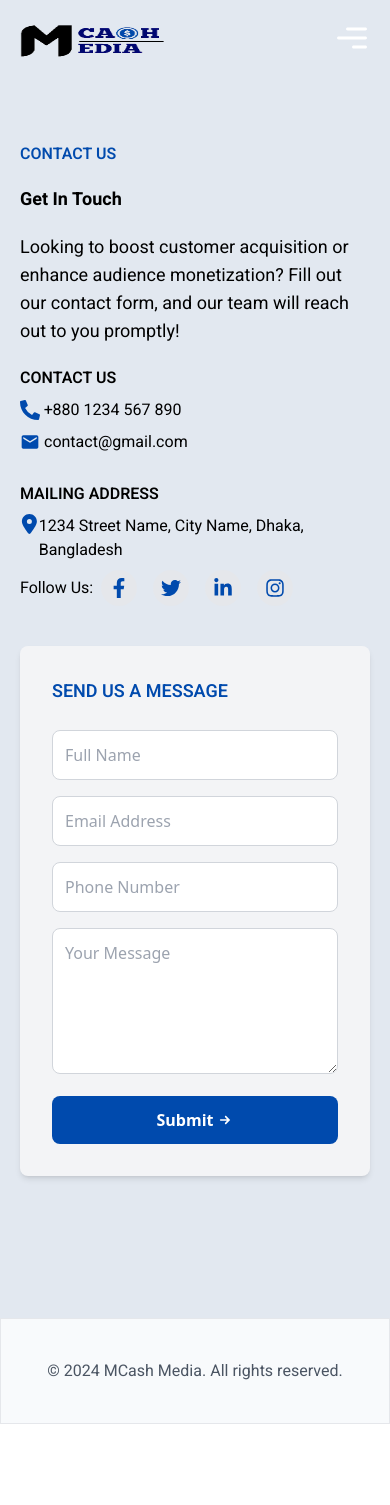
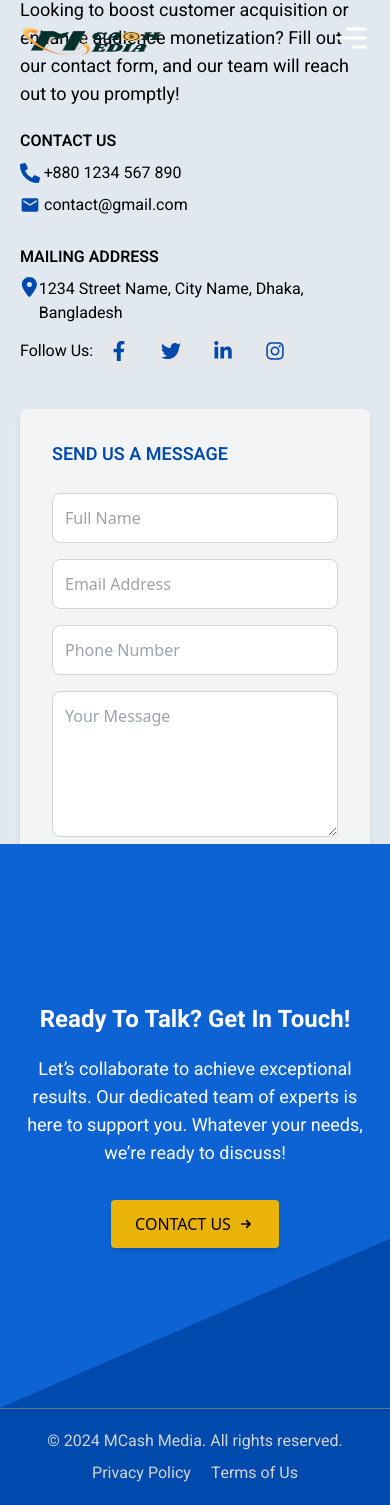
Before and after one commit to mdanamulhasan201/network_landingPage, a React (Vite) app: page /contact in a window 390 px wide. Before the commit the page ends 1424 px from the top, so only its background shows below. Built offline with nearby package versions, Linux system fonts and the light colour scheme.

Commit message:
update soem color

```diff
--- a/src/components/Home/ContactUs.jsx
+++ b/src/components/Home/ContactUs.jsx
@@ -4,8 +4,8 @@ import { motion } from "framer-motion";
 import { useEffect } from "react";
 import AOS from "aos";
 import "aos/dist/aos.css";
+
 const ContactUs = () => {
-
     useEffect(() => {
         AOS.init({
             duration: 1000,
@@ -20,16 +20,27 @@ const ContactUs = () => {
     }, []);
 
     return (
-        <div className="bg-Blue">
-            <div className="max-w-screen-xl mx-auto px-4 py-16" data-aos="fade-up">
-                <h1 className="text-2xl xl:text-4xl font-heebo font-bold text-white text-center">
+        <div className="relative bg-[#004AAD] text-white">
+            {/* Angled Background */}
+            <div
+                className="absolute inset-0 bg-[#1570e7a9]"
+                style={{
+                    clipPath: "polygon(0 0, 100% 0, 100% 70%, 0 100%)",
+                }}
+            ></div>
+
+            {/* Content */}
+            <div className="relative max-w-screen-xl mx-auto px-4 py-40" data-aos="fade-up">
+                <h1 className="text-2xl xl:text-4xl font-heebo font-bold text-center">
                     Ready To Talk? Get In Touch!
                 </h1>
-                <p className="font-heebo text-lg mt-5 text-center text-white max-w-screen-md mx-auto">Let’s collaborate to achieve exceptional results. Our dedicated team of experts is here to support you. Whatever your needs, we’re ready to discuss!</p>
+                <p className="font-heebo text-lg mt-5 text-center max-w-screen-md mx-auto">
+                    Let’s collaborate to achieve exceptional results. Our dedicated team of experts is here to support you. Whatever your needs, we’re ready to discuss!
+                </p>
 
                 <Link to='/contact' className="flex justify-center items-center">
                     <motion.button
-                        className=" uppercase mt-8 flex  items-center border  transform duration-300 text-white px-4 py-2 rounded"
+                        className="uppercase mt-8 flex items-center bg-yellow-500 text-black px-6 py-3 rounded transform duration-300 shadow-md"
                         whileHover={{ scale: 1.05 }}
                     >
                         <span>Contact Us</span>
--- a/src/components/Home/Hero.jsx
+++ b/src/components/Home/Hero.jsx
@@ -45,7 +45,7 @@ const Hero = () => {
     };
 
     return (
-        <motion.div className="relative overflow-hidden py-5 bg-gradient-to-r from-[#f8eaff] to-[#ffffff] text-black group">
+        <motion.div className="relative overflow-hidden py-5 bg-gradient-to-r from-[#f8eaff] to-[#ffffff] text-black group ">
             {/* shaves bg style added */}
             <div>
 
@@ -82,7 +82,7 @@ const Hero = () => {
                 <div className="text-center md:text-left md:w-full">
                     {/* Animated Headline */}
                     <motion.h1
-                        className="text-3xl sm:text-4xl md:text-3xl lg:text-[38px] xl:text-5xl font-extrabold tracking-tight font-heebo text-[#000872] flex flex-wrap justify-center md:justify-start"
+                        className="text-3xl sm:text-4xl md:text-3xl lg:text-[38px] xl:text-5xl font-extrabold tracking-tight font-heebo text-[#0C312B] flex flex-wrap justify-center md:justify-start"
                         aria-label={headline}
                     >
                         {headline.split("").map((char, index) => (
--- /dev/null
+++ b/src/components/Home/styles.css
@@ -0,0 +1,3 @@
+/* .clip-triangle {
+    clip-path: polygon(0 0, 100% 10%, 100% 100%, 0 90%);
+} */
--- a/src/components/shared/Footer.jsx
+++ b/src/components/shared/Footer.jsx
@@ -1,9 +1,20 @@
+import { Link } from "react-router-dom";
+
 const Footer = () => {
     const currentYear = new Date().getFullYear();
 
     return (
-        <div className="text-center py-10 bg-slate-50 text-gray-600 font-heebo border">
-            © {currentYear} MCash Media. All rights reserved.
+        <div className=" py-5 bg-[#004AAD] border-t border-gray-500 text-gray-300 flex flex-col md:flex-row gap-2 justify-between items-center px-5 md:px-5 2xl:px-20">
+            <p className="font-heebo"> © {currentYear} MCash Media. All rights reserved.</p>
+
+            <ul className="flex items-center gap-5 font-heebo ">
+                <li>
+                    <Link to='/' className="hover:underline hover:text-white transform duration-300">Privacy Policy</Link>
+                </li>
+                <li>
+                    <Link to='/' className="hover:underline hover:text-white transform duration-300">Terms of Us</Link>
+                </li>
+            </ul>
         </div>
     );
 };
--- a/src/components/shared/Navbar.jsx
+++ b/src/components/shared/Navbar.jsx
@@ -3,7 +3,7 @@ import { Link, useLocation } from 'react-router-dom';
 import { motion, AnimatePresence } from 'framer-motion';
 import { CgMenuRight, CgMenuRightAlt } from 'react-icons/cg';
 import { AiOutlineClose, AiOutlinePlus, AiOutlineMinus } from 'react-icons/ai';
-import logo from '../../assets/logoo.png';
+import logo from '../../assets/logo.png';
 
 const ResponsiveNavbar = () => {
     const [isMenuOpen, setIsMenuOpen] = useState(false);
--- a/src/layout/Main.jsx
+++ b/src/layout/Main.jsx
@@ -1,6 +1,7 @@
 import { Outlet, useLocation } from "react-router-dom";
 import Navbar from "../components/shared/Navbar";
 import Footer from "../components/shared/Footer";
+import ContactUs from "../components/Home/ContactUs";
 
 const Main = () => {
     const location = useLocation();
@@ -14,7 +15,12 @@ const Main = () => {
             <div className="flex-grow">
                 <Outlet />
             </div>
-            {!hideNavbarAndFooter && <Footer />}
+            {!hideNavbarAndFooter &&
+                <div>
+                    <ContactUs />
+                    <Footer />
+                </div>
+            }
         </div>
     );
 };
--- /dev/null
+++ b/src/page/AboutUs.jsx
@@ -0,0 +1,11 @@
+import React from 'react';
+
+const AboutUs = () => {
+    return (
+        <div>
+            this is about us page
+        </div>
+    );
+};
+
+export default AboutUs;
--- a/src/page/ContactUs.jsx
+++ b/src/page/ContactUs.jsx
@@ -60,7 +60,7 @@ const ContactUs = () => {
             <Helmet>
                 <title>Cash Media | Contact Us</title>
             </Helmet>
-            <div className=" flex items-center justify-center bg-slate-200 px-5 py-[142px]">
+            <div className=" flex items-center justify-center bg-slate-200 px-5 h-screen">
                 <div className="max-w-screen-xl w-full flex flex-col lg:flex-row gap-10 ">
                     {/* Left Side - Contact Info */}
                     <div className="flex flex-col gap-5 justify-center w-full lg:w-1/2" data-aos="zoom-in">
--- a/src/page/Home.jsx
+++ b/src/page/Home.jsx
@@ -2,7 +2,6 @@
 import { Helmet } from 'react-helmet-async';
 import AboutUs from '../components/Home/AboutUs';
 // import Banner from '../components/Home/Banner';
-import ContactUs from '../components/Home/ContactUs';
 import ExtraCare from '../components/Home/ExtraCare';
 import Our_Services from '../components/Home/Our_Services';
 import Partner from '../components/Home/Partner';
@@ -19,7 +18,6 @@ const Home = () => {
             <AboutUs />
             <Our_Services />
             <ExtraCare />
-            <ContactUs />
             <Partner />
         </>
     )
--- a/src/page/ServiceDetails.jsx
+++ b/src/page/ServiceDetails.jsx
@@ -17,7 +17,6 @@ import marketingImage from '../assets/servicesBg/media/maketing.png'
 import searchingImgs from '../assets/servicesBg/media/searchingImg.png'
 
 import { FaCheckCircle, FaCheckSquare } from "react-icons/fa";
-import ContactUs from "../components/Home/ContactUs";
 import { useEffect } from "react";
 import AOS from "aos";
 import "aos/dist/aos.css";
@@ -257,24 +256,34 @@ const ServiceDetails = () => {
 
             <div className="bg-slate-50 ">
                 <div className="relative w-full h-auto">
-                    {/* Background Image */}
-                    <img
-                        src={service.bannerImage || "image not found"}
-                        alt={service.title}
-                        className="w-full h-96 object-cover"
-                    />
+                    {/* Background Color with Angled Division */}
+                    <div
+                        className="w-full h-96"
+                        style={{
+                            clipPath: "polygon(0 0, 100% 0, 100% 70%, 0 100%)",
+                            background: "linear-gradient(to bottom right, #4244BB, #733FC5)",
+                        }}
+                    ></div>
 
                     {/* Overlay Content */}
-                    <div className="absolute inset-0 flex items-center bg-[#4144BB] bg-opacity-60 backdrop-blur-[3px]">
-                        <div className="max-w-screen-xl px-5 sm:px-10 xl:px-5 w-full mx-auto ">
-                            <div className="text-left font-heebo " data-aos="fade-down">
+                    <div
+                        className="absolute inset-0 flex items-center shadow-lg backdrop-blur-[3px]"
+                        style={{
+                            clipPath: "polygon(0 0, 100% 0, 100% 70%, 0 100%)",
+                        }}
+                    >
+                        <div className="max-w-screen-xl px-5 sm:px-10 xl:px-5 w-full mx-auto">
+                            <div className="text-left font-heebo" data-aos="fade-down">
                                 <h1 className="uppercase font-heebo font-bold text-xl xl:text-2xl text-gray-300">Services</h1>
-                                <h1 className="text-4xl md:text-5xl xl:text-6xl mb-4 mt-1 font-semibold text-white">{service.title}</h1>
+                                <h1 className="text-4xl md:text-5xl xl:text-6xl mb-4 mt-1 font-semibold text-white">
+                                    {service.title}
+                                </h1>
                                 <p className="text-lg text-white">{service.subtitle}</p>
                             </div>
                         </div>
                     </div>
                 </div>
+
 
                 <div className="max-w-screen-xl px-5 sm:px-10 xl:px-5 w-full mx-auto ">
 
@@ -401,8 +410,8 @@ const ServiceDetails = () => {
                 {
                     service.ourProcess && (
                         <div className="bg-slate-100">
-                            <div className="mb-10 max-w-screen-xl mx-auto px-5 sm:px-10 xl:px-5">
-                                <div className="flex flex-col items-center justify-center  py-10">
+                            <div className=" max-w-screen-xl mx-auto px-5 sm:px-10 xl:px-5">
+                                <div className="flex flex-col items-center justify-center  py-20">
                                     <h2 className="text-2xl text-center md:text-3xl font-heebo font-semibold mb-10 text-[#000872]">
                                         Our Process
                                     </h2>
@@ -423,8 +432,6 @@ const ServiceDetails = () => {
                         </div>
                     )
                 }
-
-                <ContactUs />
             </div>
         </>
     );
--- a/src/routes/Routes.jsx
+++ b/src/routes/Routes.jsx
@@ -9,6 +9,7 @@ import Login from "../page/Login";
 import Register from "../page/Register";
 import TeamMembers from "../page/TeamMembers";
 import Career from "../page/Career";
+import AboutUs from "../page/AboutUs";
 
 
 export const router = createBrowserRouter([
@@ -30,6 +31,10 @@ export const router = createBrowserRouter([
                 element: <ContactUs />
             },
             {
+                path: "about",
+                element: <AboutUs/>
+            },
+            {
                 path: "team",
                 element: <TeamMembers />
             },
```
Also changed, not shown: public/logo.png, src/assets/logo.png (added).
